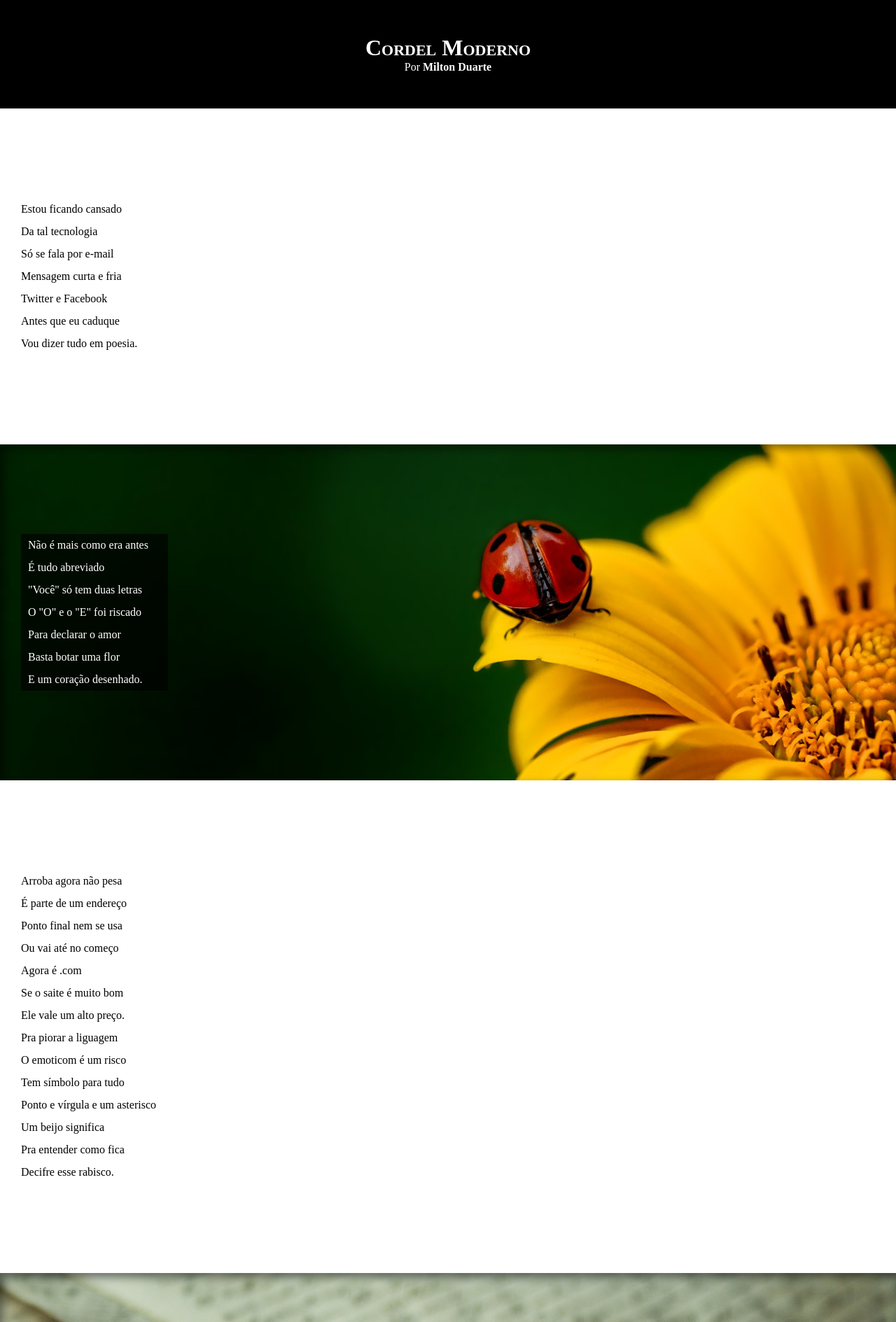
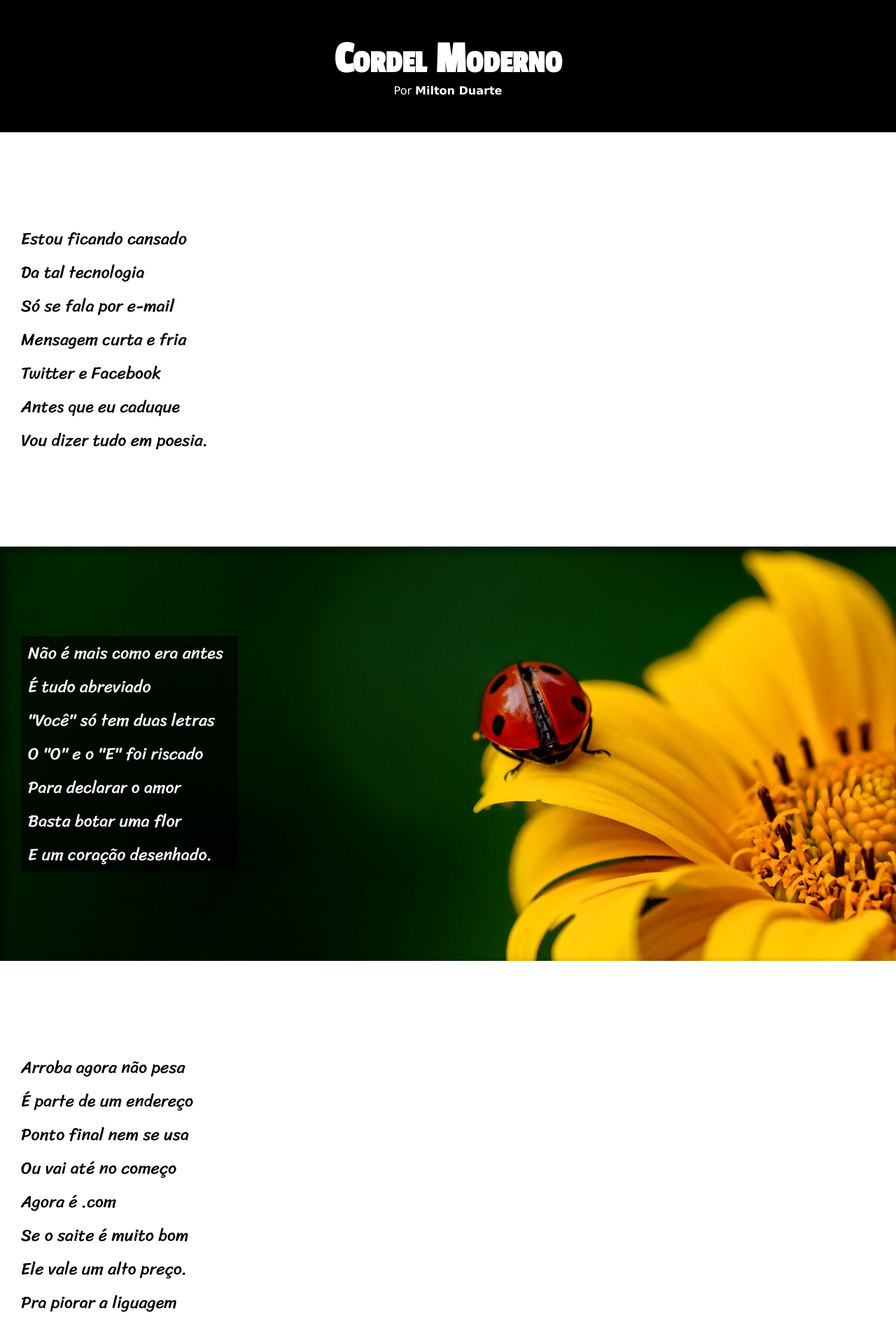
Before and after one commit to erichenriquesm/html5-e-css3, a PHP site: page / in a window 1280 px wide. Shown: the top 1889 px of the page at 70% size. Run offline with PHP 8.4, Linux system fonts and the light colour scheme.

Commit message:
Update style.css

```diff
--- a/Desafios/d12/estilo/style.css
+++ b/Desafios/d12/estilo/style.css
@@ -1,4 +1,14 @@
 @charset "UTF-8";
+
+@import url('https://fonts.googleapis.com/css2?family=Passion+One&display=swap');
+
+@import url('https://fonts.googleapis.com/css2?family=Passion+One&family=Sriracha&display=swap');
+
+:root{
+    --fonte1: Verdana, Geneva, Tahoma, sans-serif;
+    --fonte2: 'Passion One', cursive;
+    --fonte3: 'Sriracha', cursive;
+}
 
 *{
     margin: 0px;
@@ -8,6 +18,7 @@
 html, body{
     min-height: 100vh;
     background-color: darkgray;
+    font-family: var(--fonte1);
 }
 
 header{
@@ -19,6 +30,8 @@ header{
 header > h1{
     padding-top: 50px;
     font-variant: small-caps;
+    font-family: var(--fonte2);
+    font-size: 4em;
 }
  header > p{
      padding-bottom: 50px;
@@ -39,6 +52,8 @@ header > h1{
      padding-bottom: 10%;
      line-height: 2em;
      padding-left: 30px;
+     font-family: var(--fonte3);
+     font-size: 1.5em;
  }
 
  .normal{
@@ -66,7 +81,7 @@ header > h1{
 
  .imagem > p{
      background-color: rgba(0, 0, 0, 0.658);
-     width: 200px;
+     width: 300px;
      padding-left: 10px;
  }
 
```
